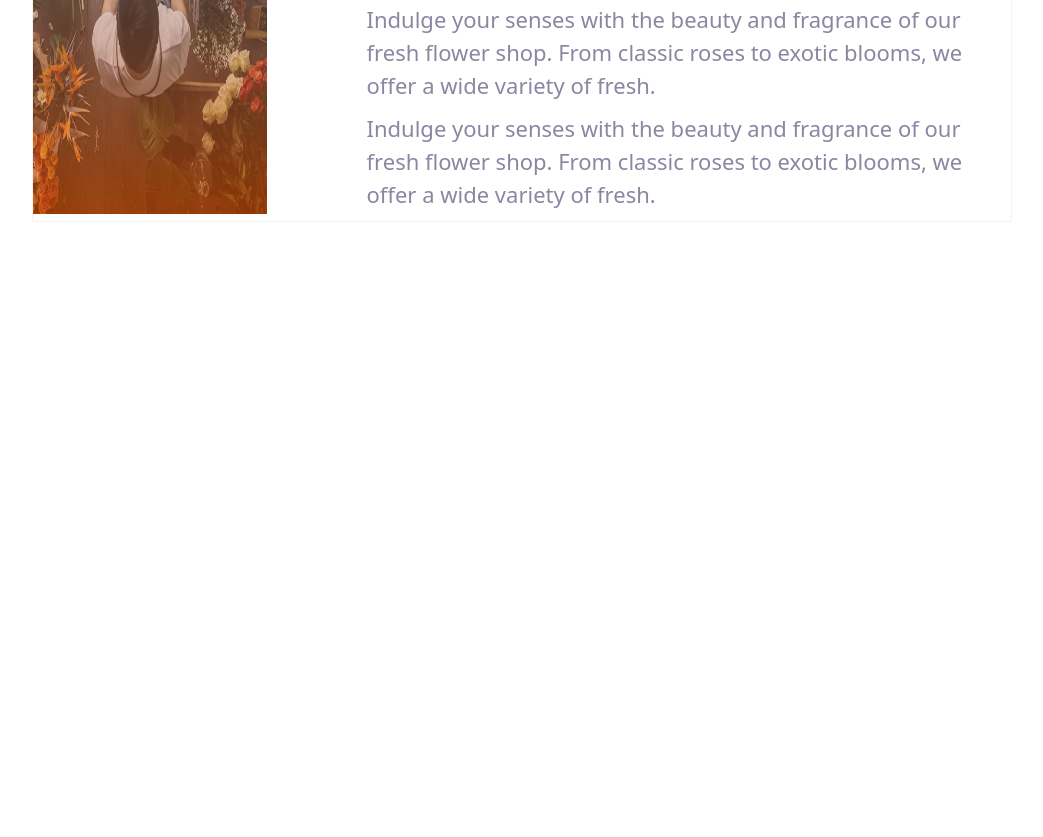
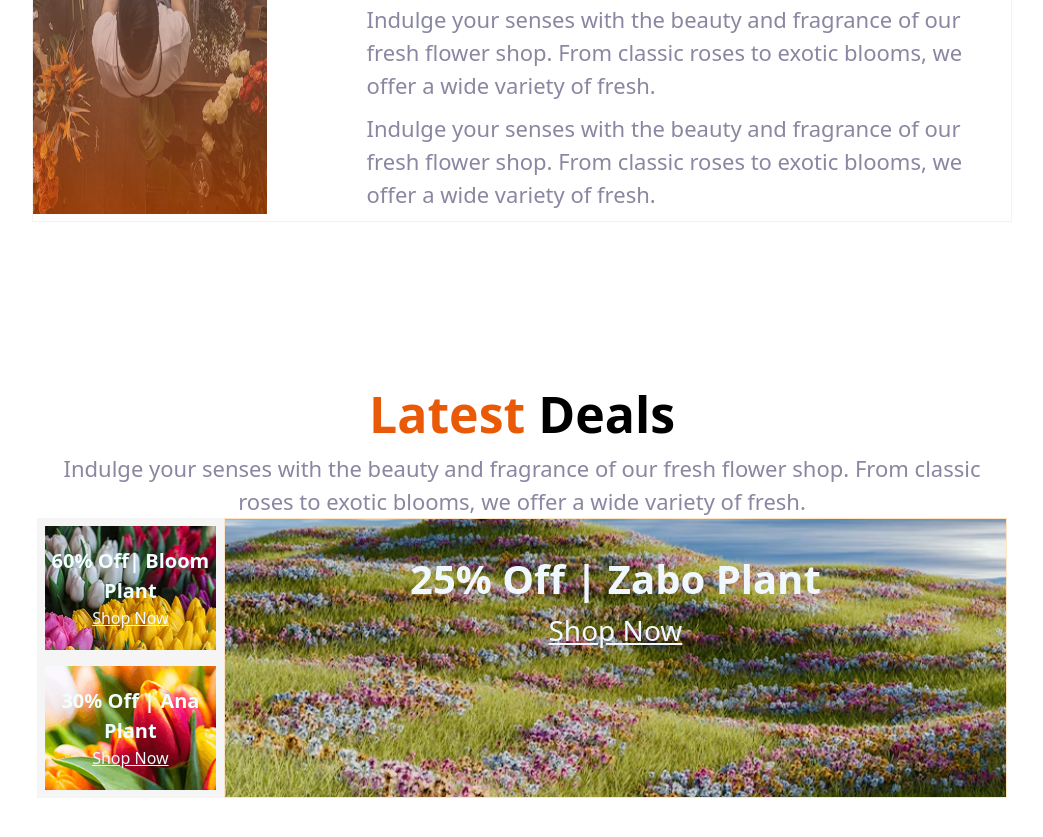
Before and after one commit to sakib3119/my-assignment-2, a plain HTML site: page index.html in a window 1280 px wide. Shown: the part 2410-3247 px from the top of the page, without its empty margins (118-1161 px from the left). Before the commit the page ends 2732 px from the top, so only its background shows below. Drawn offline with nearby package versions, Linux system fonts and the light colour scheme.

Commit message:
added new main

```diff
--- a/index.html
+++ b/index.html
@@ -136,6 +136,39 @@
                         </div>
                     </div>
                 </section>
+                <section>
+                    <div class="discrount-shop">
+                        <div class="discrount-title-contener">
+
+                             <h class="discrount-title"> <span class="discrount-span">Latest</span>  Deals</h>
+                        <p class="discrount-dis"> Indulge your senses with the beauty and fragrance of our fresh flower shop. From classic roses to exotic blooms, we offer a wide variety of fresh.</p>
+
+                        </div>
+                        <div class="discrount-shop-contener">
+                            <div>
+                                 <div class="discrount-shop-poto-1">
+                                    <h3 class="discrount-shop-poto-p">60% Off|  Bloom Plant</h3>
+                                <a class="discrount-shop-poto-a" href="http://"> <u>Shop Now</u></a>
+
+                                 </div>
+                                 <div class="discrount-shop-poto-2">
+                                 <h3 class="discrount-shop-poto-p">30% Off | Ana  Plant</h3>
+                                <a class="discrount-shop-poto-a" href="http://"> <u>Shop Now</u></a>
+
+                                 </div>
+
+
+                            </div>
+                            <div class="discrount-shop-poto-3">
+                                <h3 class="discrount-shop-poto-p-2">25% Off | Zabo Plant</h3>
+                                <a class="discrount-shop-poto-a-2-33" href="http://"> <u>Shop Now</u></a>
+
+                            </div>
+                        </div>
+
+
+                    </div>
+                </section>
 
 
     </main>
--- a/style.css
+++ b/style.css
@@ -98,6 +98,9 @@
  .follower-text{
    margin-left: 100px;
  }
+ .discrount-title-contener{
+   text-align: center;
+ }
  .follower-title{
    font-size: 60px;
    font-weight: 800;
@@ -111,29 +114,102 @@
  .follower-list{
    margin-bottom: 10px;
  }
+ /* discrount-shop-style */
+ .discrount-shop{
+   margin-top: 150px;
+   border: 5px solid white;
+   margin-left: 150px;
+   margin-right: 150px;
+   margin-bottom: 150px;
+ }
+ .discrount-title{
+   font-size: 50px;
+   font-weight: 800;
+
+ }
+ .discrount-span{
+   color: #E95A08;
+
+
+ }
+ .discrount-dis{
+   font-size: 22px;
+   color: #8987A1;
+ }
+ .discrount-shop-contener{
+   display:flex ;
+   text-align: center;
+ }
+ .discrount-shop-poto-1{
+   background-image: url(assets/deal-bloom.png) ;
+   width: 100%;
+
+   border-radius: 5px solid bisque;
+     background-repeat: no-repeat;
+      padding-top: 20px;
+   padding-bottom: 20px;
+   border: 8px solid whitesmoke;
+
+ }
+.discrount-shop-poto-2{
+   background-image: url(assets/deal-ana.png);
+   width: 100%;
+   padding-top: 20px;
+   padding-bottom: 20px;
+
+     background-repeat: no-repeat;
+     border: 8px solid whitesmoke;
+}
+.discrount-shop-poto-3{
+   background-image: url(assets/deal-zabo.png);
+   border: 1px solid bisque;
+
+   width: 100%;
+   background-repeat: no-repeat;
+   background-size: cover;
+   background-position: center;
+    padding-top: 30px;
+   padding-bottom: 20px;
+
+
+
+}
+.discrount-shop-poto-p{
+   font-size: 20px;
+   font-weight: 800;
+   color: azure;
+}
+.discrount-shop-poto-a{
+   font-size: 16px;
+   font-weight: 500;
+   color: aliceblue;
+}
+.discrount-shop-poto-p-2{
+   font-weight: 800;
+   font-size: 40px;
+   color: aliceblue;
+
+}
+
+
+.discrount-shop-poto-a-2-33{
+   font-weight: 500;
+   font-size:28px;
+   color: aliceblue;
+   margin-top: 40px;
+   gap: 20px;
+}
+
 
 
 
 /* Responsive design */
-@media screen (max-width:576px) {
-   .header-contenr{
-      display: flex;
-      flex-direction: column-reverse;
-      margin-top: 3px;
 
 
-   }
-   .nav-link{
-      display: none;
+@media screen and (max-width:500px)
+ {
+   body{ overflow-x: hidden;
 
-   }
-   .header-text-2{
-      font-size: 24px;
-      width: 100%;
-   }
-   ..header-link{
-      margin-top: 1px;
-    gap: 1px;
 
    }
    .header{
@@ -143,8 +219,29 @@
     margin-bottom: 40px;
 
    }
+  .header-contenr{
+    display: flex;
+      flex-direction: column-reverse;
+      margin-top: 3px;
+
+  }
+  .nav-link{
+   display: none;
+  }
+
+   .header-text-2{
+      font-size: 24px;
+      width: 100%;
+
+   }
+   .header-link{
+      margin-top: 1px;
+    gap: 1px;
+
+   }
    .header-link{
       margin-top: 35px;
+
    }
     .plants-item-contener{
          display: grid;
@@ -166,7 +263,7 @@
    margin-bottom: 1px;
    margin-top:50px ;
 }
-. .follower-poto-2{
+.follower-poto-2{
     width: 5px;
    height: 6px;
 
@@ -181,4 +278,23 @@
 
 
 }
+.discrount-shop{
+   display: flex;
+   flex-direction: columns;
 }
+
+.discrount-shop{
+   display: flex;
+   flex-direction: column;
+   margin-top: 7px;
+   border: 1px solid white;
+   margin-left: 2px;
+   margin-right: 0px;
+   margin-bottom: 2px;
+}
+
+
+
+
+
+}
```
Lines whose indentation alone changed are shown as unchanged.
